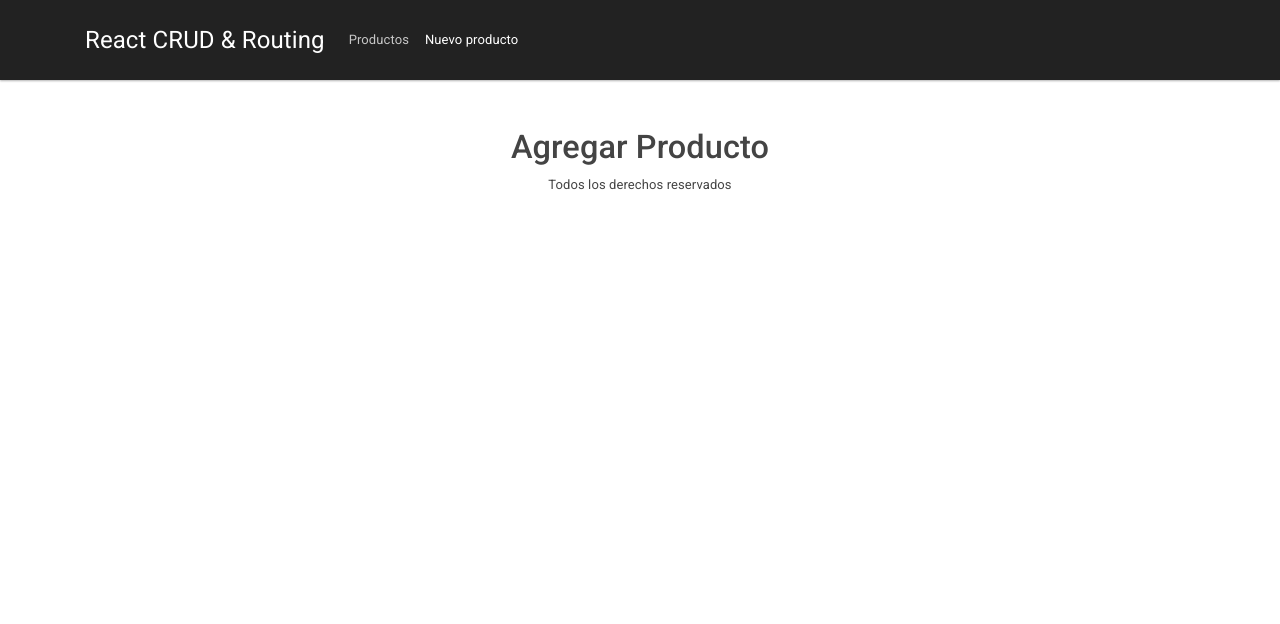
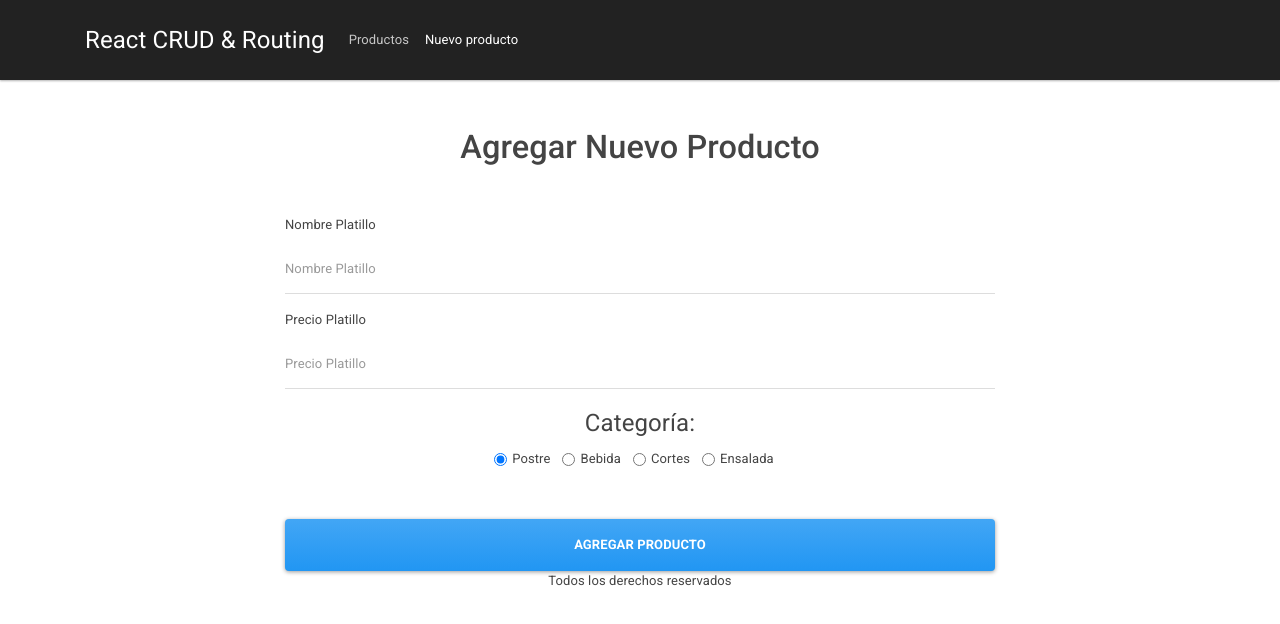
Before and after one commit to OzkrMonroy/router-crud-react, a React (Create React App) app: page /productos/nuevo-producto in a window 1280 px wide. Shown: the top 624 px of the page. Built offline with nearby package versions, Linux system fonts and the light colour scheme; data requests are answered from the project's data file.

Commit message:
add product component is ready

```diff
--- /dev/null
+++ b/db.json
@@ -0,0 +1,22 @@
+{
+  "restaurante": [
+    {
+      "precioPlatillo": "200",
+      "nombrePlatillo": "CheeseCake",
+      "categoria": "Postres",
+      "id": "1"
+    },
+    {
+      "precioPlatillo": "300",
+      "nombrePlatillo": "Rib Eye 400g",
+      "categoria": "Cortes",
+      "id": "2"
+    },
+    {
+      "nombrePlatillo": "Pastel de diez leches",
+      "precioPlatillo": "3000",
+      "categoria": "postre",
+      "id": "hEElY5o"
+    }
+  ]
+}
--- a/src/App.js
+++ b/src/App.js
@@ -1,5 +1,6 @@
-import React from 'react';
+import React, { useState, useEffect } from 'react';
 import { BrowserRouter as Router, Route, Switch } from 'react-router-dom'
+import axios from 'axios'
 import Header from './components/Header'
 import Productos from './components/Productos'
 import EditarProducto from './components/EditarProducto'
@@ -7,14 +8,28 @@
 import Producto from './components/Producto'
 
 function App() {
+
+    const [productos, guardarProductos] = useState([])
+
+    useEffect(() => {
+      const consultarApi = async () => {
+        const consulta = await axios.get('http://localhost:4000/restaurante')
+
+        console.log(consulta.data)
+        guardarProductos(consulta.data)
+      }
+      consultarApi()
+    }, [])
   // Siempre colocar las rutas más específicas primero luego los genéricos (/:id)
-
   return (
     <Router>
       <Header/>
       <main className="container mt-5">
         <Switch>
-          <Route exact path="/productos" component={Productos}/>
+          <Route exact path="/productos" render={() => (
+            <Productos
+              productos={productos} />
+          )}/>
           <Route exact path="/productos/nuevo-producto" component={AgregarProducto}/>
           <Route exact path="/productos/:id" component={Producto}/>
           <Route exact path="/productos/editar/:id" component={EditarProducto}/>
--- a/src/components/AgregarProducto.js
+++ b/src/components/AgregarProducto.js
@@ -1,9 +1,127 @@
-import React from 'react';
+import React, { useState } from "react";
+import Error from './Error'
+import axios from 'axios'
 
 function AgregarProducto() {
+  const [nombrePlatillo, guardarNombre] = useState('')
+  const [precioPlatillo, guardarPrecio] = useState('')
+  const [categoria, guardarCategoria] = useState('postre')
+  const [error, guardarError] = useState(false)
+
+  const leerValorRadio = e => {
+    guardarCategoria(e.target.value)
+  }
+
+  const enviarDatos = async e => {
+    e.preventDefault()
+
+    if(nombrePlatillo === '' || precioPlatillo === '') {
+      guardarError(true)
+      console.log('Llena todos los campos');
+
+      return
+    }
+
+    guardarError(false)
+    console.log(nombrePlatillo, precioPlatillo, categoria)
+    // Creamos un nuevo platillo
+    let platillo = {
+      nombrePlatillo,
+      precioPlatillo,
+      categoria
+    }
+    try {
+      const request = await axios.post('http://localhost:4000/restaurante', platillo)
+
+      console.log(request)
+    } catch (error) {
+      console.log(error);
+
+    }
+  }
+
   return (
-    <h1 className="text-center">Agregar Producto</h1>
-  )
+    <div className="col-md-8 mx-auto ">
+      <h1 className="text-center">Agregar Nuevo Producto</h1>
+      {(error) ? <Error message="Ingresa todos los datos"/> : null}
+      <form className="mt-5" onSubmit={enviarDatos}>
+        <div className="form-group">
+          <label>Nombre Platillo</label>
+          <input
+            type="text"
+            className="form-control"
+            name="nombre"
+            placeholder="Nombre Platillo"
+            onChange={e => guardarNombre(e.target.value)}
+          />
+        </div>
+
+        <div className="form-group">
+          <label>Precio Platillo</label>
+          <input
+            type="number"
+            className="form-control"
+            name="precio"
+            placeholder="Precio Platillo"
+            onChange={e => guardarPrecio(e.target.value)}
+          />
+        </div>
+
+        <legend className="text-center">Categoría:</legend>
+        <div className="text-center">
+          <div className="form-check form-check-inline">
+            <input
+              defaultChecked
+              className="form-check-input"
+              type="radio"
+              name="categoria"
+              value="postre"
+              onChange={leerValorRadio}
+            />
+            <label className="form-check-label">Postre</label>
+          </div>
+          <div className="form-check form-check-inline">
+            <input
+              className="form-check-input"
+              type="radio"
+              name="categoria"
+              value="bebida"
+              onChange={leerValorRadio}
+            />
+            <label className="form-check-label">Bebida</label>
+          </div>
+
+          <div className="form-check form-check-inline">
+            <input
+              className="form-check-input"
+              type="radio"
+              name="categoria"
+              value="cortes"
+              onChange={leerValorRadio}
+            />
+            <label className="form-check-label">Cortes</label>
+          </div>
+
+          <div className="form-check form-check-inline">
+            <input
+              className="form-check-input"
+              type="radio"
+              name="categoria"
+              value="ensalada"
+              onChange={leerValorRadio}
+            />
+            <label className="form-check-label">Ensalada</label>
+          </div>
+        </div>
+
+        <input
+          type="submit"
+          className="font-weight-bold text-uppercase mt-5 btn btn-primary btn-block py-3"
+          value="Agregar Producto"
+        />
+      </form>
+    </div>
+  );
 }
 
-export default AgregarProducto
+export default AgregarProducto;
--- /dev/null
+++ b/src/components/Error.js
@@ -0,0 +1,7 @@
+import React from 'react';
+
+const Error = ({message}) => (
+  <p className="alert alert-danger p3 my-5 text-center text-uppercase font-weight-bold">{message}</p>
+ )
+
+export default Error;
--- /dev/null
+++ b/src/components/ProductoLista.js
@@ -0,0 +1,19 @@
+import React from 'react';
+import { Link } from 'react-router-dom'
+
+const ProductoLista = ({producto}) => {
+  const eliminarProducto = id => {
+    console.log('eliminando', id)
+  }
+  return (
+    <li  data-categoria={producto.categoria} className="list-group-item d-flex justify-content-between align-items-center">
+      <p>{producto.nombrePlatillo} <span className="font-weight-bold">$ {producto.precioPlatillo}</span></p>
+      <div>
+        <Link to={`/productos/editar/${producto.id}`} className="btn btn-success mr-2">Editar</Link>
+        <button className="btn btn-danger" onClick={() => eliminarProducto(producto.id)}>Eliminar &times;</button>
+      </div>
+    </li>
+   );
+}
+
+export default ProductoLista;
--- a/src/components/Productos.js
+++ b/src/components/Productos.js
@@ -1,8 +1,19 @@
-import React from 'react';
+import React, { Fragment } from 'react';
+import ProductoLista from './ProductoLista'
 
-function Productos() {
+function Productos({productos}) {
+
   return (
-    <h1 className="text-center">Productos</h1>
+    <Fragment>
+      <h1 className="text-center">Productos</h1>
+      <ul className="list-group mt-5">
+        {productos.map(producto =>  (
+          <ProductoLista
+            key={producto.id}
+            producto={producto}/>
+        ))}
+      </ul>
+    </Fragment>
   )
 }
 
```
Also changed, not shown: 1 other file (tests, documents, lock files or other folders).
